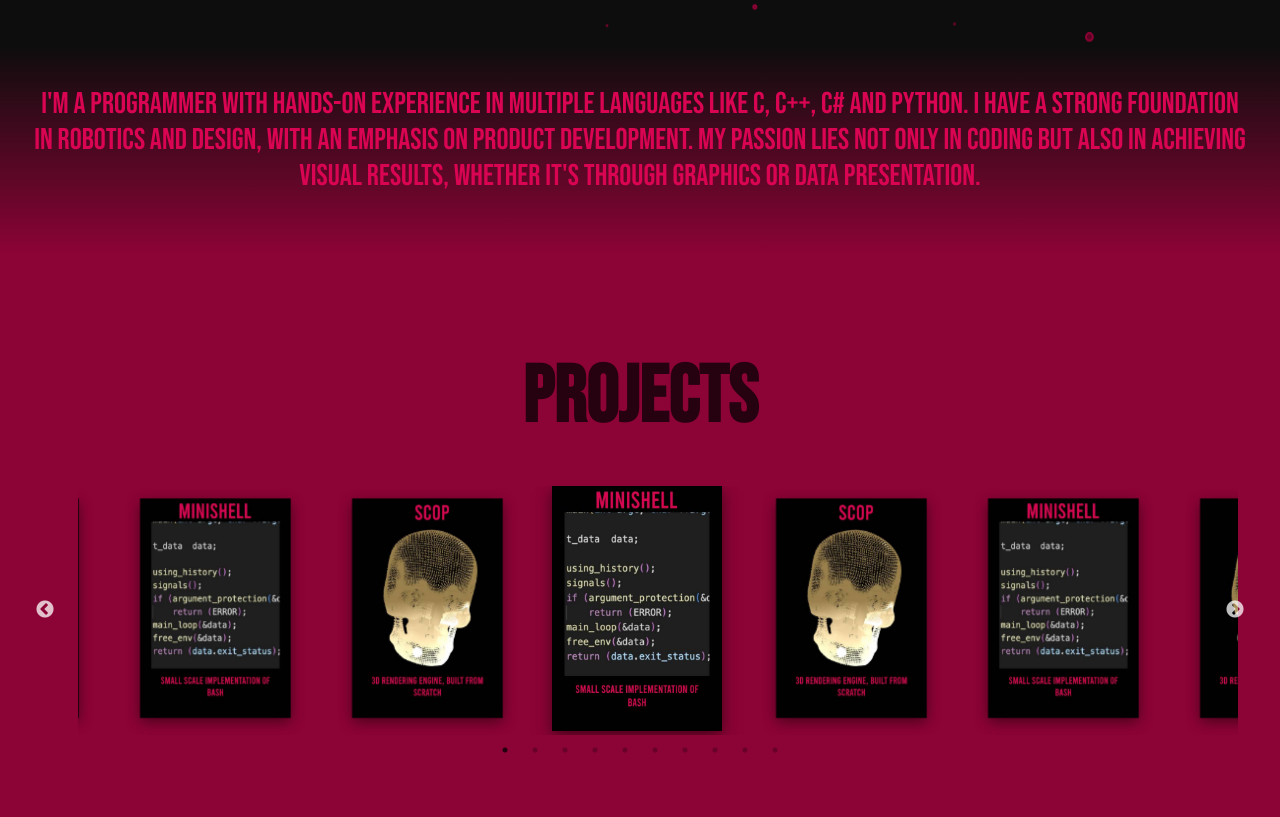
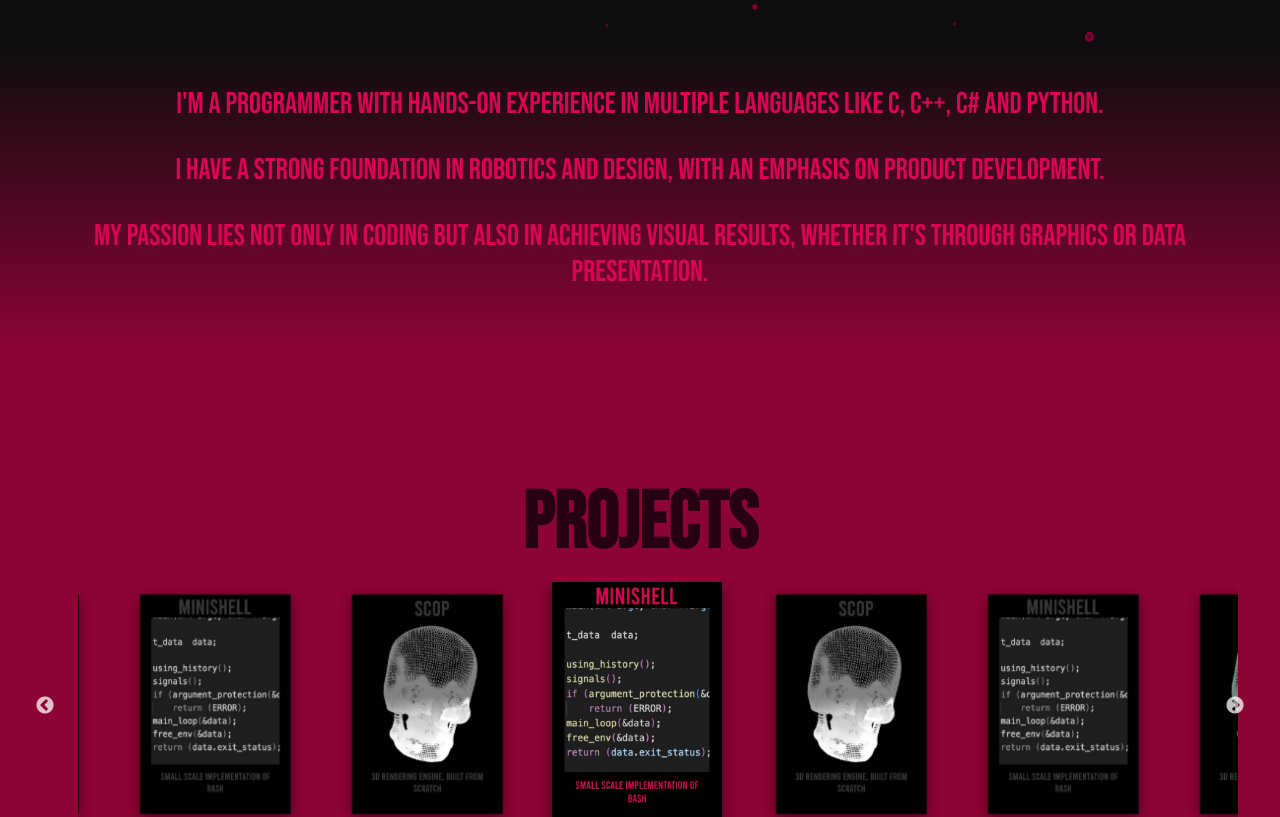
Before and after one commit to kvebers/kvebers.github.io, a React (Create React App) app: page / in a window 1280 px wide. Shown: the part 494-1311 px from the top of the page. Built offline with nearby package versions, Linux system fonts and the light colour scheme.

Commit message:
Small update in gallery grayscale

```diff
--- a/src/App.css
+++ b/src/App.css
@@ -126,3 +126,20 @@ footer p {
 .gallery-section .slick-list {
   left: 1.4vw;
 }
+
+
+.gallery-section .slick-center {
+  transform: rotateY(0deg) scale(1);
+  z-index: 2;
+  position: relative;
+}
+
+.gallery-section .slick-slide img {
+  box-shadow: 0px 5px 15px rgba(0, 0, 0, 0.5);
+  transition: all 0.5s ease-in-out;
+  filter: grayscale(100%);
+}
+
+.gallery-section .slick-center img {
+  filter: grayscale(0%);
+}
--- a/src/App.js
+++ b/src/App.js
@@ -12,10 +12,11 @@ function App() {
         <canvas id="particleCanvas"></canvas>
       </div>
       <section class="about-section">
-        <p>I'm a programmer with hands-on experience in multiple languages like C, C++, C# and Python. I have a strong foundation in robotics and design, with an emphasis on product development. My passion lies not only in coding but also in achieving visual results, whether it's through graphics or data presentation.  </p>
+        <p>I'm a programmer with hands-on experience in multiple languages like C, C++, C# and Python.</p>
+        <p>I have a strong foundation in robotics and design, with an emphasis on product development.</p>
+        <p>My passion lies not only in coding but also in achieving visual results, whether it's through graphics or data presentation.  </p>
       </section>
       <section class="gallery-section">
-        <h2>Projects</h2>
         <GallerySection/>
       </section>
       <section class="contact-section">
--- a/src/gallery.js
+++ b/src/gallery.js
@@ -62,6 +62,7 @@ function GallerySection() {
 
   return (
     <section className="gallery-section">
+      <h2>Projects</h2>
       <Slider {...settings}>
         {projects.map((project, index) => (
           <div key={index}>
```
